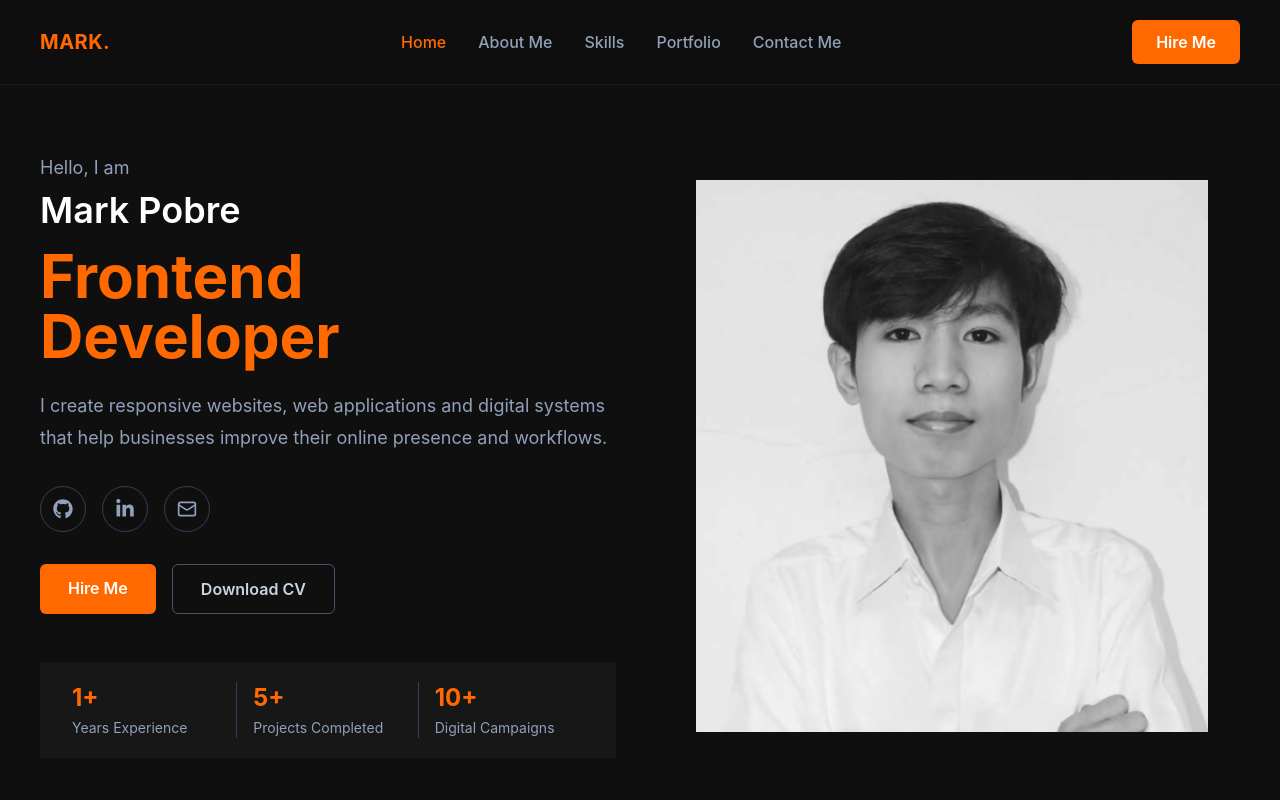
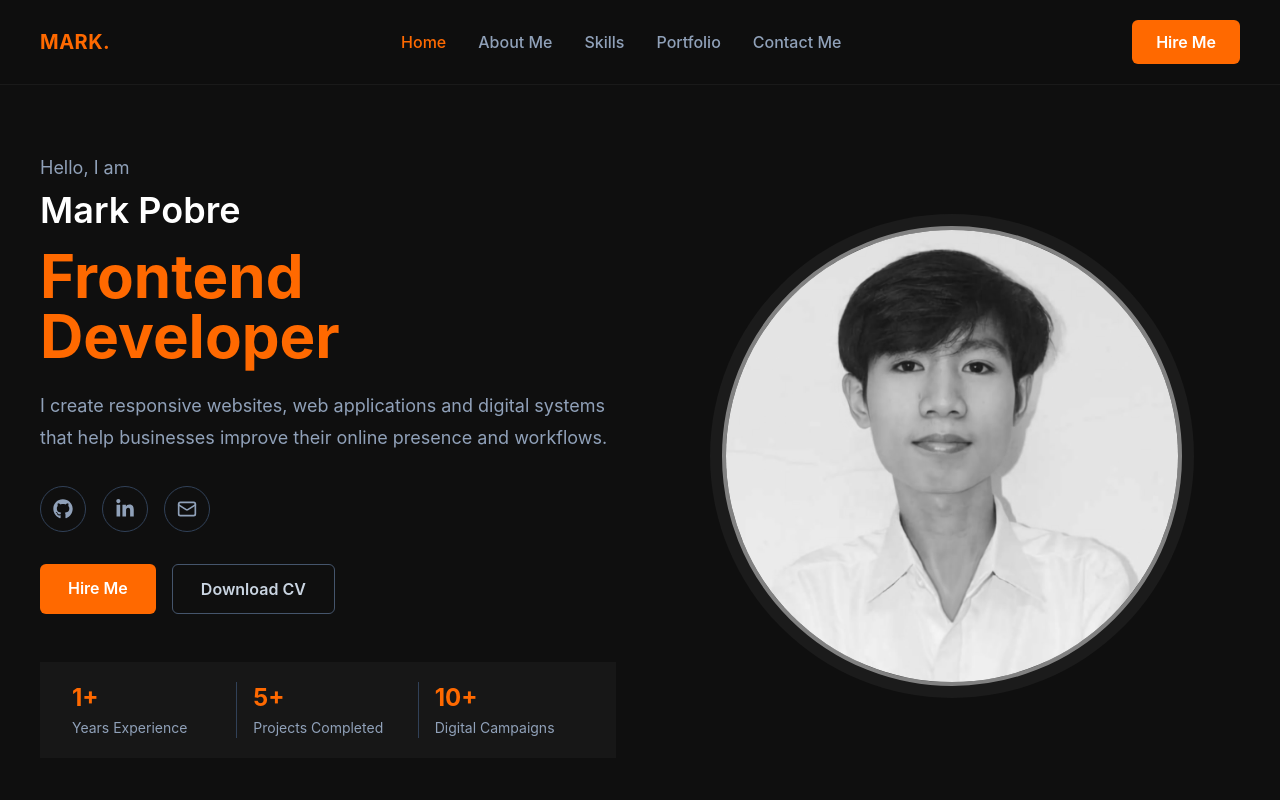
Before and after one commit to MarkPobre/mark-portfolio, a React (Vite) app: page / in a window 1280 px wide. Shown: the top 800 px of the page. Built offline with nearby package versions, Linux system fonts and the light colour scheme.

Commit message:
Make hero profile image circular

```diff
--- a/src/sections/Hero.tsx
+++ b/src/sections/Hero.tsx
@@ -106,14 +106,14 @@ function Hero() {
           </div>
         </div>
 
-        <div className="relative mx-auto flex w-full max-w-lg items-end justify-center">
-          <div className="absolute bottom-0 h-[80%] w-[85%] rounded-full bg-[#1b1b1b]" />
-
-          <img
-            src="/images/profile.jpeg"
-            alt="Mark Pobre"
-            className="relative z-10 max-h-[650px] w-auto object-contain grayscale"
-          />
+        <div className="relative mx-auto flex w-full max-w-lg items-center justify-center">
+          <div className="rounded-full bg-[#1b1b1b] p-3">
+            <img
+              src="/images/profile.jpeg"
+              alt="Mark Pobre"
+              className="h-72 w-72 rounded-full border-4 border-orange-500 object-cover object-top grayscale sm:h-96 sm:w-96 lg:h-[460px] lg:w-[460px]"
+            />
+          </div>
         </div>
       </div>
     </section>
```
